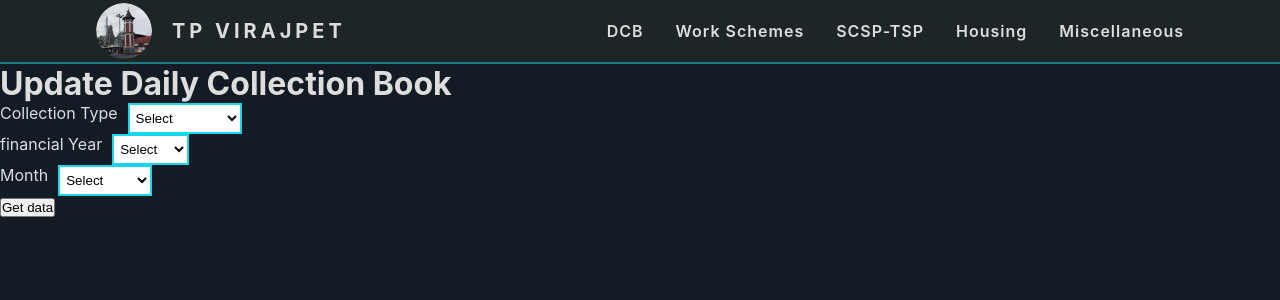
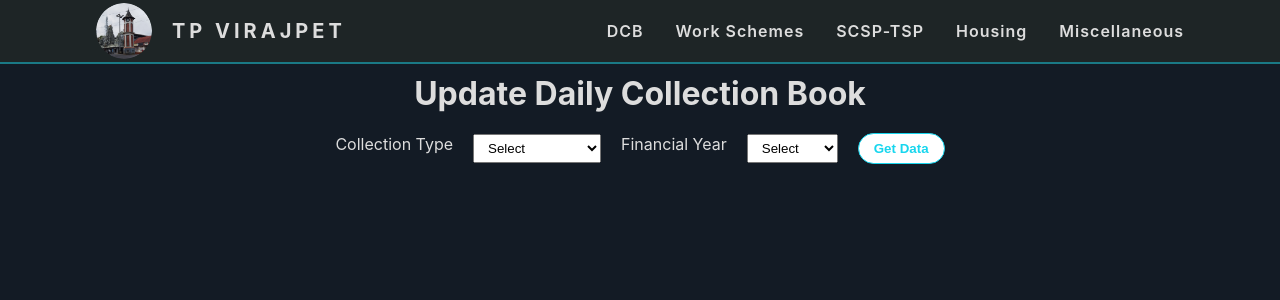
Before and after one commit to developersmatrix/ulb-v1, a React (Create React App) app in the folder client/: page /dcb in a window 1280 px wide. Shown: the top 300 px of the page. Built offline with nearby package versions, Linux system fonts and the light colour scheme.

Commit message:
minor updated in updating dcb

```diff
--- /dev/null
+++ b/client/src/components/UpdateDCB/GetDataForm.js
@@ -0,0 +1,53 @@
+import { useState, useRef } from "react";
+
+import classes from "./GetDataForm.module.css";
+
+export const GetDataForm = () => {
+  const [collectionType, setCollectionType] = useState("");
+  const [financialYear, setFinancialYear] = useState("");
+
+  const ctypeRef = useRef(null);
+
+  const getDataHanler = (event) => {
+    event.preventDefault();
+    const date = new Date().getMonth();
+    console.log(date);
+    console.log(ctypeRef.current.value);
+  };
+
+  return (
+    <form onSubmit={getDataHanler}>
+      <div className={classes["container"]}>
+        <div className={classes["input"]}>
+          <label htmlFor="ctype">Collection Type</label>
+          <select
+            name="ctype"
+            ref={ctypeRef}
+            id="ctype"
+            className={classes.select}
+          >
+            <option value="">Select</option>
+            <option value="sas">Sas</option>
+            <option value="water">water</option>
+            <option value="trade">trade</option>
+            <option value="ad">Advertisement</option>
+            <option value="rent">Rent</option>
+          </select>
+        </div>
+        <div className={classes["input"]}>
+          <label htmlFor="year">Financial Year</label>
+          <select name="year" id="year" className={classes.select}>
+            <option value="">Select</option>
+            <option value="2022-23">2022-23</option>
+            <option value="2021-22">2021-22</option>
+            <option value="2020-21">2020-21</option>
+          </select>
+        </div>
+
+        <div>
+          <button className={classes["button"]}>Get Data</button>
+        </div>
+      </div>
+    </form>
+  );
+};
--- /dev/null
+++ b/client/src/components/UpdateDCB/GetDataForm.module.css
@@ -0,0 +1,33 @@
+.container {
+  max-width: 100rem;
+  margin: 0 auto;
+  margin-top: 2rem;
+  display: flex;
+  justify-content: center;
+  align-items: center;
+  gap: 2rem;
+}
+
+.input {
+  display: flex;
+  gap: 2rem;
+}
+
+.select {
+  padding: 0.5rem 1rem;
+}
+
+.button {
+  padding: 0.7rem 1.5rem;
+  background-color: #fff;
+  border-radius: 50px;
+  font-weight: 700;
+  letter-spacing: 1.2;
+  color: #17d6ee;
+  border: 1px solid #17d6ee;
+}
+
+.button:hover {
+  color: #1e2526;
+  background-color: #17d6ee;
+}
--- a/client/src/components/UpdateDCB/UpdateDCB.js
+++ b/client/src/components/UpdateDCB/UpdateDCB.js
@@ -1,54 +1,14 @@
 import React from "react";
+
+import { GetDataForm } from "./GetDataForm";
 
 import classes from "./UpdateDCB.module.css";
 
 export const UpdateDCB = () => {
   return (
-    <div>
-      <h1>Update Daily Collection Book</h1>
-      <form action="">
-        <div className={classes["input"]}>
-          <label htmlFor="ctype">Collection Type</label>
-          <select name="ctype" id="ctype" className={classes.select}>
-            <option value="">Select</option>
-            <option value="sas">Sas</option>
-            <option value="water">water</option>
-            <option value="trade">trade</option>
-            <option value="ad">Advertisement</option>
-            <option value="rent">Rent</option>
-          </select>
-        </div>
-        <div className={classes["input"]}>
-          <label htmlFor="year">financial Year</label>
-          <select name="year" id="year" className={classes.select}>
-            <option value="">Select</option>
-            <option value="2022-23">2022-23</option>
-            <option value="2021-22">2021-22</option>
-            <option value="2020-21">2020-21</option>
-          </select>
-        </div>
-        <div className={classes["input"]}>
-          <label htmlFor="month">Month</label>
-          <select name="month" id="month" className={classes.select}>
-            <option value="">Select</option>
-            <option value="april">April</option>
-            <option value="may">May</option>
-            <option value="june">June</option>
-            <option value="july">July</option>
-            <option value="august">August</option>
-            <option value="september">September</option>
-            <option value="october">October</option>
-            <option value="november">November</option>
-            <option value="december">December</option>
-            <option value="january">January</option>
-            <option value="february">February</option>
-            <option value="march">March</option>
-          </select>
-        </div>
-        <div>
-          <button>Get data</button>
-        </div>
-      </form>
+    <div className={classes["container"]}>
+      <h1 className={classes["title"]}>Update Daily Collection Book</h1>
+      <GetDataForm />
     </div>
   );
 };
--- a/client/src/components/UpdateDCB/UpdateDCB.module.css
+++ b/client/src/components/UpdateDCB/UpdateDCB.module.css
@@ -1,15 +1,7 @@
-.input {
-  display: flex;
-  gap: 1rem;
-  /* flex-direction: column; */
+.container {
+  margin-top: 1rem;
 }
 
-.select {
-  background-color: #fff;
-  border-radius: 0;
-  border: 2px solid #17d6ee;
-  outline-color: #17d6ee;
-  outline-offset: 2px;
-
-  padding: 0.5rem 0.2rem;
+.title {
+  text-align: center;
 }
```
